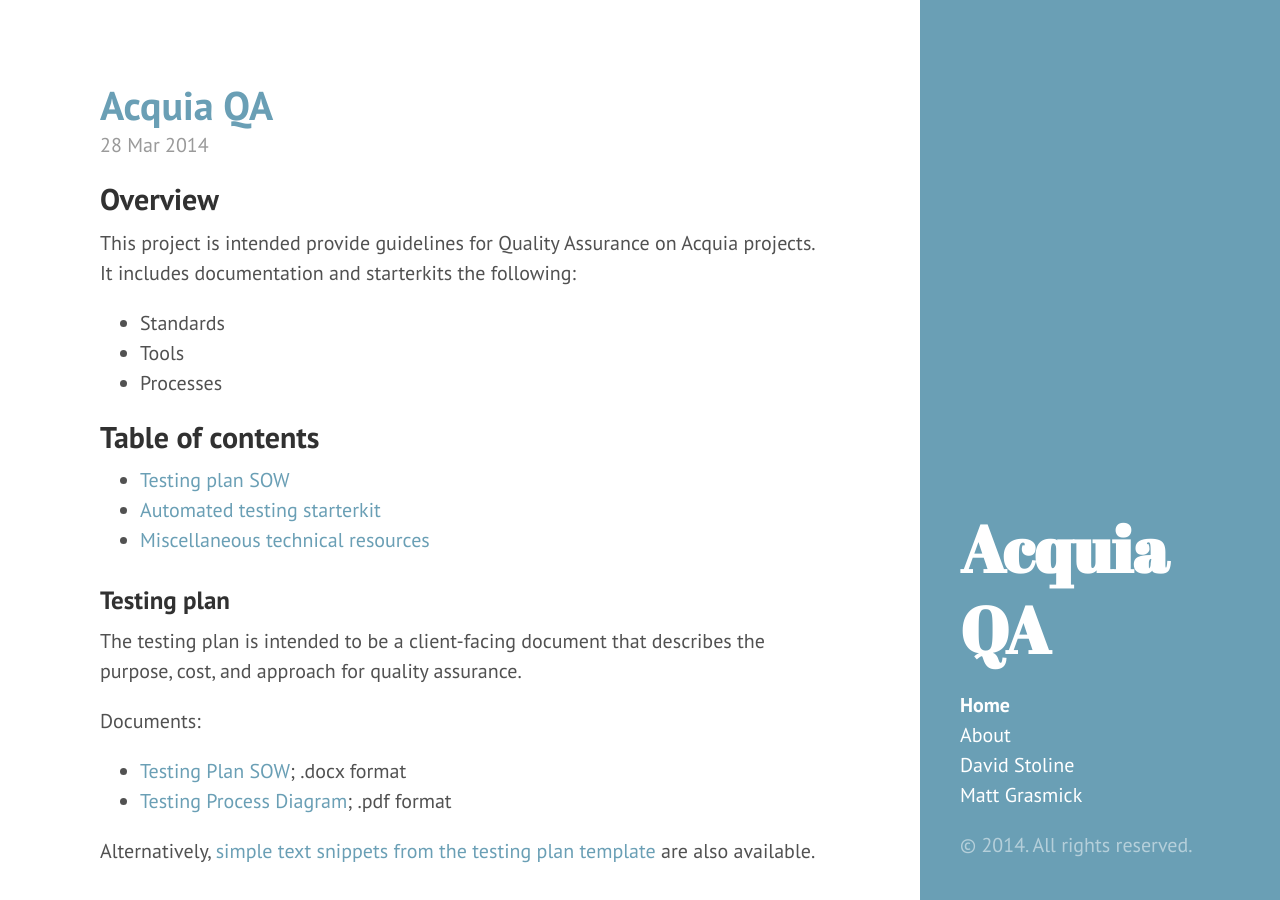
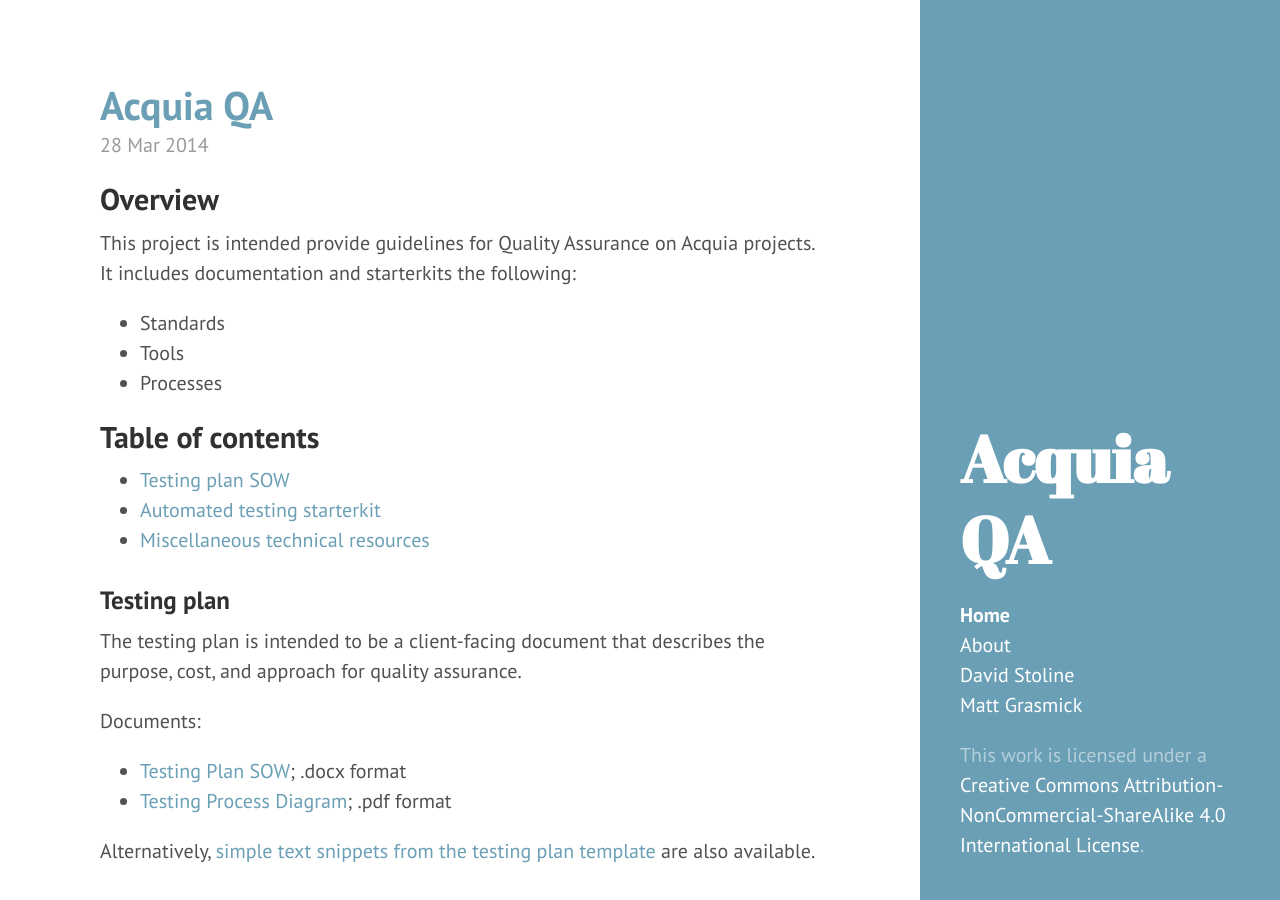
Before and after one commit to unn/acquia-qa, a Jekyll site: the page built from index.html, in a window 1280 px wide and 900 px high. Built offline with Jekyll 4.4.1, drawn with Linux system fonts in a browser that asks for light colours; Markdown is read by kramdown in place of the engine named in the settings; the list of posts is cut into pages by our own code.

Commit message:
Update license.

```diff
--- a/_includes/sidebar.html
+++ b/_includes/sidebar.html
@@ -30,6 +30,6 @@
       <li class="sidebar-nav-item"><a href="http://www.grasmash.com">Matt Grasmick</a></li>
     </ul>
 
-    <p>&copy; {{ site.time | date: '%Y' }}. All rights reserved.</p>
+    <p>This work is licensed under a <a rel="license" href="http://creativecommons.org/licenses/by-nc-sa/4.0/">Creative Commons Attribution-NonCommercial-ShareAlike 4.0 International License</a>.</p>
   </div>
 </div>
```
